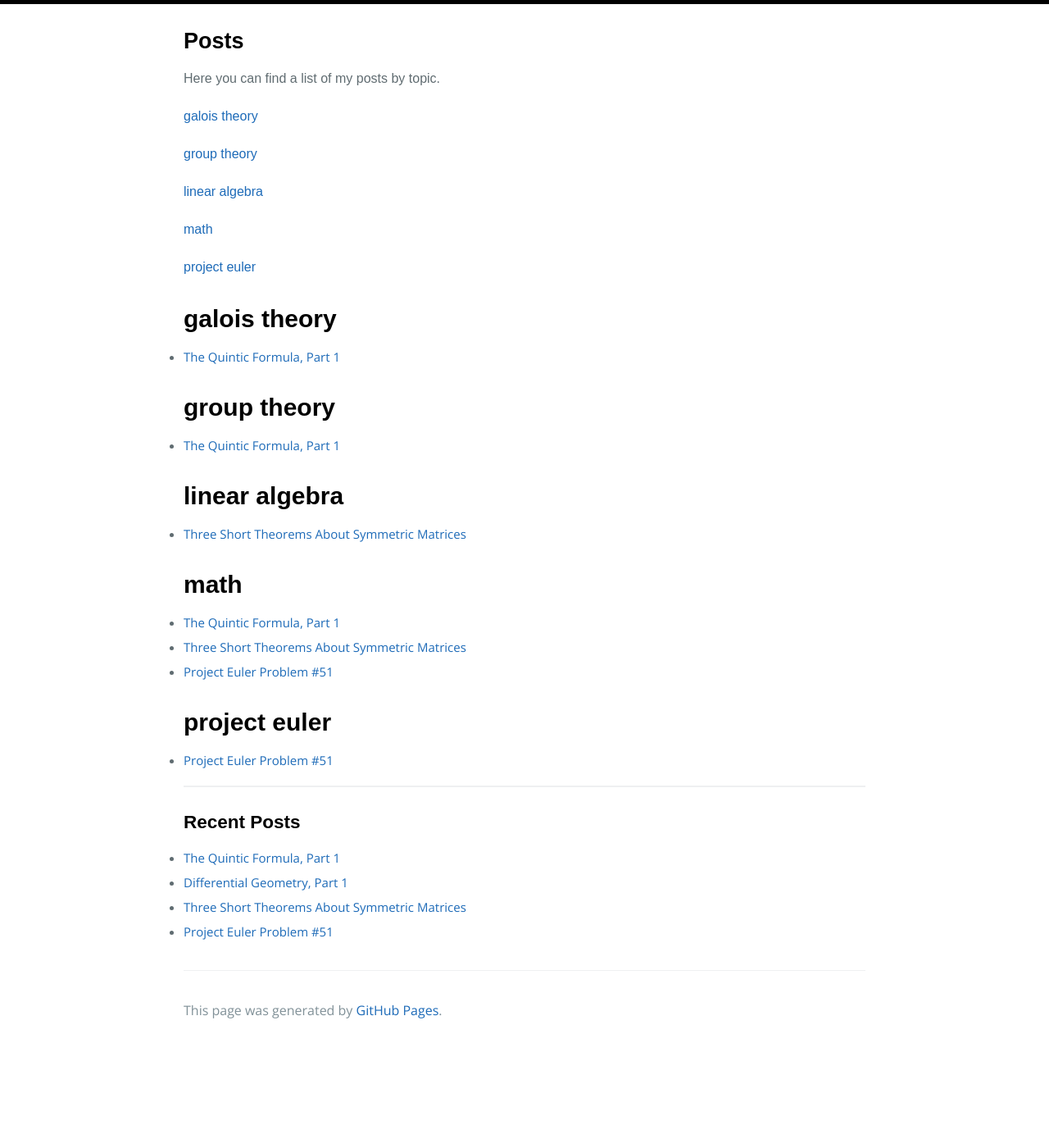
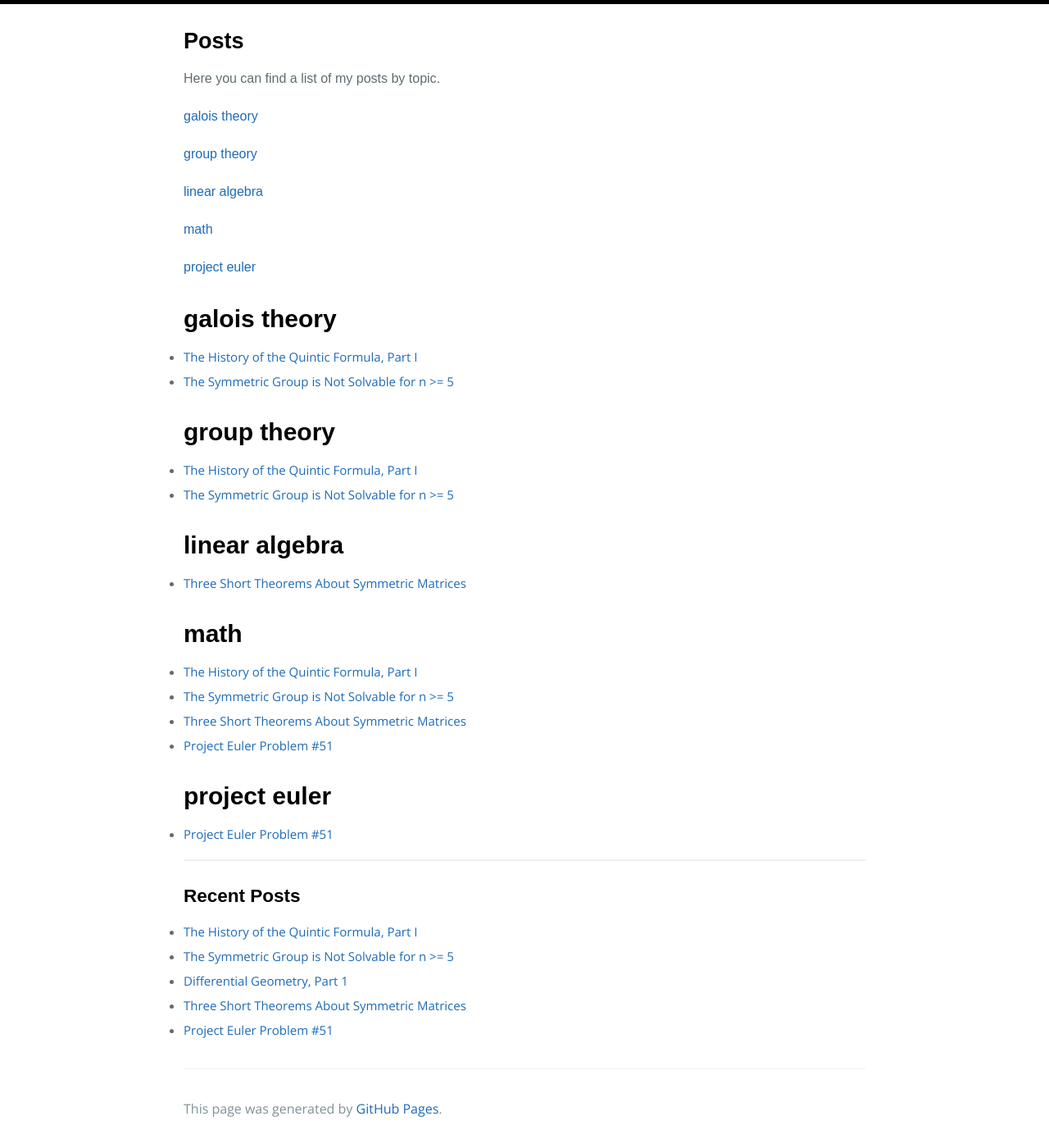
Before and after one commit to jhavaldar/jhavaldar.github.io, a Jekyll site: the page built from posts.md, in a window 1280 px wide and 1400 px high, scrolled down 295 px. Shown: the whole window at 82% size. Built offline with Jekyll 4.4.1, drawn with Linux system fonts in a browser that asks for light colours; some web fonts are replaced; before the commit the page ends 1575 px from its top, so only the background shows below that; part of the change alters nothing that is shown.

Commit message:
history of quintic formula

```diff
--- a/_posts/2017-07-05-solvable.md
+++ b/_posts/2017-07-05-solvable.md
@@ -1,13 +1,13 @@
 ---
 layout: post
-title: "The Quintic Formula, Part 1"
+title: "The Symmetric Group is Not Solvable for n >= 5"
 date:   2017-07-02
 mathjax: true
 tags: [math, group theory, galois theory]
 download: false
 ---
 
-## The Quintic Formula, Part I
+## S_{n} is not solvable for $n \ge 5$
 
 We all remember the quadratic equation.
 
--- /dev/null
+++ b/_posts/2017-07-06-solvable2.md
@@ -0,0 +1,141 @@
+---
+layout: post
+title: "The History of the Quintic Formula, Part I"
+date:   2017-07-02
+mathjax: true
+tags: [math, group theory, galois theory]
+download: false
+---
+
+## The History of the Quintic Formula, Part 1
+
+Before we get deeper into the math of the situation, let's take a look at the various people involved. These are stories you never really hear about in school, and it turns out this one involved quite a few interesting people. Note that I'm a math guy and not a historian; if you're interested in more details, you should probably check a more reliable source.
+
+### The Renaissance
+
+The story starts in Italy during the late 1400s. It was a pretty peaceful time in Italy, especially in Florence, which was ruled by the famous Medici family. The Medicis were patrons of the arts, and were responsible for the likes of Leonardo da Vinci, Botticelli, and Michelangelo, among many others. Most historians mark Florence around this time as the birthplace of the Renaissance. Along with many achievements in art and philosophy, it was also the time of a lot of revolutionary math.
+
+<center><img src="https://www.biography.com/.image/t_share/MTIwNjA4NjMzNTM4NTEyMzk2/leonardo-da-vinci-40396-1-402.jpg" width="40%" height="40%"> </center>
+
+<div class="caption">
+<sub>Leonardo da Vinci of Florence. Image from biography.com</sub>
+</div>
+
+Unfortunately, this peace did not last very long. Starting in 1494, there was a series of conflicts all around northern Italy known as the Italian Wars, during which the Medici dynasty collapsed. As a result, Florence reshaped itself as a far more liberal state, and one which truly embraced the Renaissance. The Italian wars continued to ravage the region throughout the century, and at some point the various Italian states had no choice but to enter under the protection of the Holy Roman Empire. Ironically, this is exactly what the Renaissance needed, as with this increased security, the city of Venice in particular was able to blossom into an incredibly wealthy and liberal state, like Florence before it. If you've ever read _The Merchant of Venice_ by Shakespeare, you have a general idea of what Venice looked like at the time.
+
+These conditions are what allowed math to fluorish in the region at the time, and it was allowed two Italian mathematicians to solve a problem that was previously considered unsolvable by Indian, Chinese, and Islamic mathematicians: the solution of the cubic equation.
+
+### Math: A Dangerous Game
+
+Believe it or not, math was a dangerous game at the time. There was a fairly common practice of mathematicians publicly challenging one another, and these were basically the math equivalent of duels. In a challenge, each mathematician must solve a problem suggested by the other, and the loser often lost funding or even their jobs. Stakes were fairly high, so there are a few instances of mathematicians publishing their greatest ideas only to a small group of trusted friends.
+
+<center><img src="http://fencing-future.com/engine/doc_images/duel.JPG"></center>
+
+<div class="caption">
+<sub>What math duels looked like in 1500s Italy, probably.</sub>
+</div>
+
+
+### Cardano & Tartaglia
+
+We start getting into the math with Gerolamo Cardano, the illegitimate child of Fazio Cardano (a close friend of none other than Leonardo da Vinci). He was unwanted by his parents and his siblings died from the Plague, so he had a pretty rough childhood (to say the least). His difficult upbringing is likely what led to his eccentric and often combative personality. Nonetheless, this guy influenced the likes of Newton, Leibniz, and Gauss with his ideas, and grew to be one of the greatest mathematicians of his era (and also a physician, writer, chemist, and gambler). He was even able to correctly predict the date of his own death! (This may be less impressive when you consider that he committed suicide)
+
+<center><img src="https://upload.wikimedia.org/wikipedia/commons/9/97/Jer%C3%B4me_Cardan.jpg"></center>
+
+<div class="caption">
+<sub>Gerolamo Cardano, polymath. Image from Wikipedia.</sub>
+</div>
+
+One of the major ideas in Cardano's work was the first systematic use of negative numbers. Cardano even acknowledged imaginary numbers, although he didn't have too sophisticated of an understanding of them (deeming them "useless"). As you can imagine, this was a pretty explosive time for discoveries in algebra. Arguably Cardano's most famous work, however, began when he came across fellow mathematician Niccolò Fontana Tartaglia.
+
+---
+
+Tartaglia was nicknamed "The Stammerer", so named after an incident when French soldiers invaded his town of Brescia during the Italian Wars. Hungry for revenge, the French decided to massacre the population of Brescia upon finally defeating their militia. A soldier eventually found the young Tartaglia (who was hiding in a cathedral), sliced his jaw, and left him for dead. He could never really talk properly again, so he embraced his nickname of "The Stammerer".
+
+<center><img src="http://i.cdn.turner.com/cnn/2011/HEALTH/01/24/stuttering.kings.speech/t1larg.king.speech.jpg" width="60%" height="60%"></center>
+
+<div class="caption">
+<sub>Niccolò Fontana Tartaglia, probably.</sub>
+</div>
+
+Though Tartaglia was poor and self taught (reportedly he only learned half the alphabet from a private tutor before funds ran out), he was one of the most important thinkers of his era. He was the first to translate Euclid's _Elements_ into a modern European language, fixing a number of errors in the existing translations. Latero on, Galileo (also an Italian) made extensive use of this translation.
+
+Euclid's _Elements_ is one of the founding works of geometry from the ancient Greeks, and it is impossible to overstate how important it was to math. I even know of a few professors and mathematicians who assign their students to read the original Euclid text, to this day -- it is maybe not the best way to learn geometry, but it definitely is the best insight into Euclid's massively impactful way of thinking.
+
+Tartaglia was able to sustain himself by moving to Venice and becoming a bookkeeper. There, he found a thriving intellectual environment where he could evolve as a mathematician and thinker.
+
+---
+
+### Tartaglia's Solution of the Cubic
+
+Although Tartaglia was one of the first to solve the cubic, fellow Italian Scipione del Ferro solved the problem independently some decades earlier. However, due to the threat of public challenges from other mathematicians (which were especially famous at his workplace of the University of Bologna), Ferro never published his results before he died -- but he did give his notebook to his son-in-law and fellow mathematician, Hannibal Nave. Of note here is that the University of Bologna is the oldest university in continuous operation, and it has been operating for 929 years at the time of this writing. Dante, Petrarch, Albrecht Durer, two Popes, and the guy who invented the radio all went there. In addition, it is likely that a few of Ferro's colleagues at the university knew about the solution, namely his student Antonio Maria Fior.
+
+<center><img src="https://programs.mobility.unimelb.edu.au/_customtags/ct_Image.cfm?Image_ID=606"></center>
+
+<div class="caption">
+<sub>The University of Bologna. Image from Wikipedia</sub>
+</div>
+
+Fior was poor and this is likely what led him to eventually challenge Tartaglia in 1535. Ferro did not tell his student how to solve any cubic, only equations of the form $x^3+ax=b$. Note that negative numbers were not widely used at the time (earlier, we talked about how this gave Cardano a crucial edge), so this really left quite a few cases unsolvable for Fior. Nonetheless, Fior was confident he could beat Tartaglia, and the two challenged each other with thirty problems each. Now, Tartaglia could solve cubics in some cases, but not the case in particular which Fior had learned from his late teacher. So, Fior challenged Tartaglia with thirty questions of this type (betting on Tartaglia solving only a few of them at best), while Tartaglia came up with thirty questions on a wide area of topics.
+
+In the early morning on February 13th, 1535, Tartaglia solved the problem. He solved all thirty of the problems in 2 hours, and the winner was decided Tartaglia did not take his prize; the honor of winning was enough for him.
+
+<center><img src="https://upload.wikimedia.org/wikipedia/commons/0/0b/Niccol%C3%B2_Tartaglia.jpg" height="40%" width="40%"></center>
+
+<div class="caption">
+<sub>Niccolò Fontana Tartaglia, presumably after dropping the mic. Image from Wikipedia.</sub>
+</div>
+
+Stories like this make me wonder if the world wouldn't be better off if we brought back these high-stakes math challenges. After all, it was one of these challenges that allowed Tartaglia to come up with his partial solution in the first place. Hit me up by email if you want to challenge me, maybe we'll solve some cool problems.
+
+---
+
+Though Cardano and Tartaglia were both brilliant, Tartaglia was relatively poor and self-taught, whereas Cardan had a job as a public lecturer and some connections with the upper class in Milan. When Cardano heard of Tartaglia's solution to the cubic (and when he realized he could not solve it himself), he wrote to the young Venetian asking him his method. Tartaglia refused, which infuriated Cardano (remember, he was an incredibly short-tempered man). So Cardano wrote back, on the one hand instigating a challenge, but on the other offering to introduce the poor Tartaglia to one of his wealthy patrons.
+
+When the two finally met, Tartaglia was disappointed that Cardano had only a letter of introduction for him (he had hoped to be actually introduced). Nonetheless, the two talked, and eventually Tartaglia agreed to give Cardano his solution, as long as he promised to never publish it. Cardano agreed, and Tartaglia gave him the solution in the form of a poem, so that no one could decode it if it got into the wrong hands.
+
+---
+
+Cardano and his servant, Lodovico Ferrari (more on him in a minute) were able to come up with a pretty convincing proof for the solution of the cubic and even for the quartic, though Cardano did not publish these in order to keep his word. Tartaglia also did not publish his solution for six years, likely because he was saving them in case he got challenged again by a superior opponent.
+
+Four years after Cardano made his promise to Tartaglia, he heard that somewhere in Bologna, an Italian mathematician named Scipione del Ferro had indepdently solved the cubic equation. He and his servant Ferrari travelled to Bologna to meet his son-in-law and found the solution in the late Ferro's notebook. Cardano, figuring that he would not be breaking his promise since he could attribute the cubic's solution to Ferro, published his solutions. In his paper, he credited both Tartaglia and Ferro for their contributions. To this day, the Encyclopedia of Mathematics has named the cubic formula "Cardano's formula".
+
+<center><img src="https://math.vanderbilt.edu/schectex/courses/cubic/cubic.gif"></center>
+
+<div class="caption">
+<sub>Cardano's Formula (also known as the Cardano-Tartaglia Formula).</sub>
+</div>
+
+
+Tartaglia was enraged that Cardano (as he saw it) had broken his word. He tried to challenge Cardano, but instead Cardano just sent him pages of insults. The two argued for three years until in 1548, Tartaglia was offered a job as a lecturer in his birthplace of Brescia. In order to get the job, Tartaglia was asked to travel to Milan and challenge Cardano's student, Lodovico Ferrari. You may be wondering how Ludovico Ferrari became a prominent mathematician when he was previously only mentioned as Cardano's servant. Well, Ferrari's life story is just as interesting as that of Cardano and Tartaglia.
+
+### Lodovico Ferrari
+
+Lodovico Ferrari was born to a Milanese family that was forced to settle in Bologna during the Italian Wars. At some point Lodovico's father was killed, and he was sent to live with his uncle Vincent (pretty much the premise of the Fresh Prince of Bel-Air, if you think about it). Lodovico's belligerent cousin, Luke, ran away from home and began working for none other than Gerolamo Cardano, who was looking for a servant at the time. Luke wasn't cut out for a job, however, so he ended up running away from Cardano and going back home to Milan. Enraged, Cardano sent a letter to Vincent Ferrari, requesting that his servant come back home. Vincent instead took this opportunity to keep his son at home and sent a fourteen year old Lodovico Ferrari to work in his place. Cardano figured he was better off with a more responsible servant and agreed.
+
+<center><img src="http://www.compendium.ro/imgpers/1895.jpg"></center>
+
+<div class="caption">
+<sub>Lodovico Ferrari.</sub>
+</div>
+
+
+Although Lodovico was originally meant to be a servant, Cardano soon discovered that the young boy was able to read and write. So Lodovico instead became a secretary. When it became clear that he was gifted in mathematics, Cardano began to teach him, and by the age of eighteen Lodovico Ferrari had a teaching job himself. In 1541, Cardan resigned from his lucrative teaching job, pitting Lodovico Ferrari against another mathematician for the job. As you would expect, the two held a math contest to decide who got the job, and Ferrari handily defeated his opponent, securing the distinguished job at the age of twenty. That's younger than I am right now. Man, does that make me feel inadequate. Ferrari retired young at rich at 42 and lived the rest of his life in Bologna. Unfortunately, the rest of his life was only about a year, since he died of arsenic poisoning, which many believe to have been a murder attempt by his sisters.
+
+---
+
+### Ferrari vs. Tartaglia
+
+We skip back in time to 1548, when Tartaglia was asked to challenge a twenty-six year old Ferrari in order to secure a teaching job in Milan. The open letters between Tartaglia and Ferarri's mentor Cardano were fairly scandalous at the time, and so a huge crowd (including many celebrities) attended the contest in Milan in the summer of 1548. The contest was such a big deal that the judge was the governor of Milan himself! For his entourage, the young Ferrari brought a large group of his friends and supporters. Tartaglia only brought his brother.
+
+Tartaglia realized almost immediately that he was at a disadvantage, so he tried to cut off his opponent's responses. Ferrari had a deep understanding of both the cubic and quartic equations (the latter of which was almost entirely his contribution to Cardano's paper), and he trounced the Venetian veteran in the contest. Unwilling to accept his defeat, Tartaglia fled the contest, and Ferrari won by default.
+
+Likely as a result of the contest, Tartaglia was not paid for his lecturing job and eventually got caught up in a vicious cycle of poverty and debt. He died penniless. On the other hand, Ferrari was offered a job from the emperor himself, and eventually ended up securing lucrative positions with the governor of Milan and at the church.
+
+---
+
+### To Be Continued
+
+This post ended up being longer than I expected, and we've only covered up to the solutions of the cubic and quartic equations. In the next part, I'll cover the young French mathematician Evariste Galois, who was able to finally prove that there is no solution for the quintic equation.
+
+---
```
